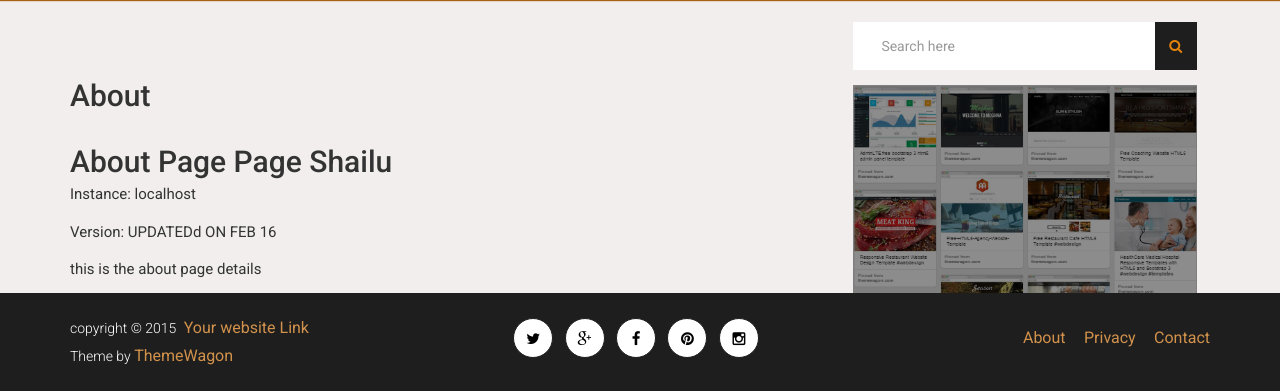
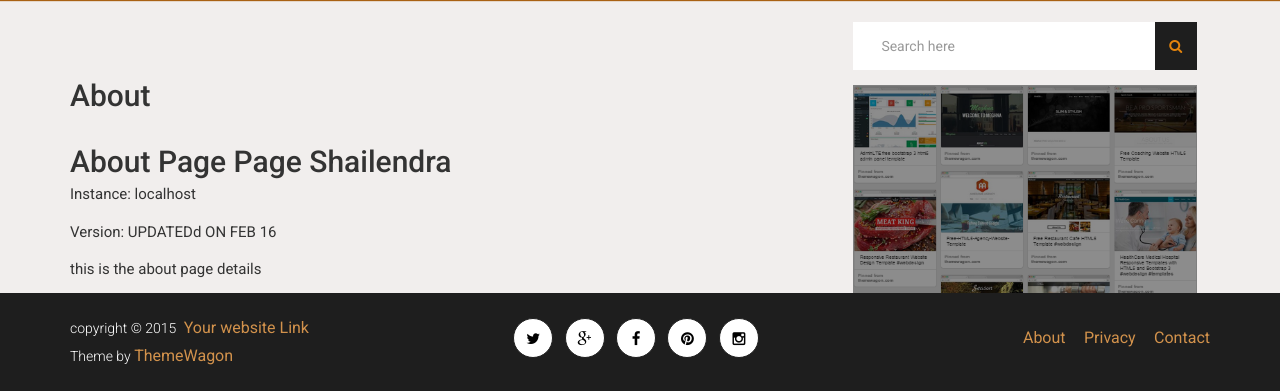
Before and after one commit to shailendra-sahu-43/Blog_Project, a Django app: page /about in a window 1280 px wide. Shown: the part 50-441 px from the top of the page. Run offline with Django 5.2, Linux system fonts and the light colour scheme; some libraries are stand-ins or nearby versions.

Commit message:
new about

```diff
--- a/ecommerceapp/templates/about.html
+++ b/ecommerceapp/templates/about.html
@@ -13,7 +13,7 @@
                             <br>
                             <h1>about</h1>
                             <br>
-                           <h1>About Page page  shailu</h1>
+                           <h1>About Page page  shailendra</h1>
 <p>Instance: {{ request.META.HTTP_HOST }}</p>
 <p>Version: UPDATEDd ON FEB 16 </p>
 
```
